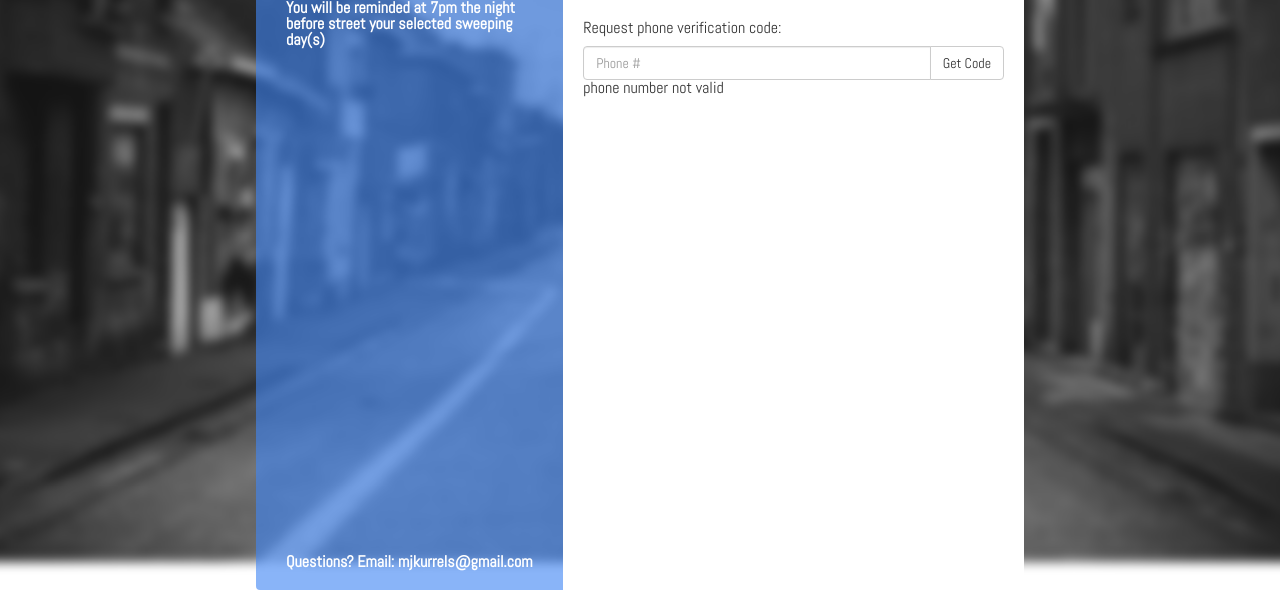
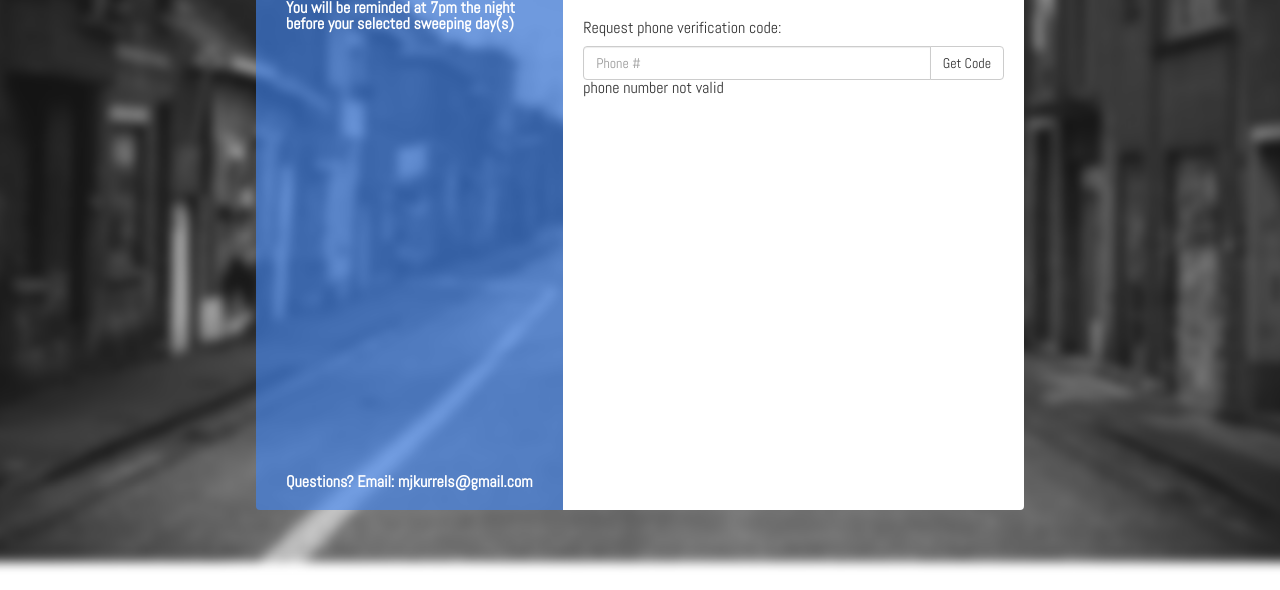
Before and after one commit to ouidevelop/dontfearthesweeper, a plain HTML site: page public/index.html in a window 1280 px wide. Shown: the part 250-840 px from the top of the page. Drawn offline with nearby package versions, Linux system fonts and the light colour scheme.

Commit message:
updates html and css files this closes #29, closes #30

```diff
--- a/public/index.html
+++ b/public/index.html
@@ -30,7 +30,7 @@
         <div class="title">
             <h1>Don't Fear the Sweeper</h1>
             <h2>Sign up for Street Sweeping Reminders!</h2>
-            <h3>You will be reminded at 7pm the night before street your selected sweeping day(s)</h3>
+            <h3>You will be reminded at 7pm the night before your selected sweeping day(s)</h3>
             <p class="email">Questions? Email: <a href= "mailto:mjkurrels@gmail.com" style="color:white">mjkurrels@gmail.com</a></p>
         </div>
 
--- a/public/style.css
+++ b/public/style.css
@@ -95,7 +95,7 @@ html, body {
 .form-container {
     margin: 40px 20%;
     overflow: hidden;
-    height: 100%;
+    height: calc(100% - 80px);
     border-radius: 4px;
 }
 
@@ -108,6 +108,7 @@ html, body {
     float: left;
     height: 100%;
     padding: 10px;
+    overflow: hidden;
 }
 
 .title h1 {
@@ -134,6 +135,7 @@ form {
     height: 100%;
     background-color: white;
     padding: 40px 0;
+    overflow: auto;
 }
 
 form div {
```
